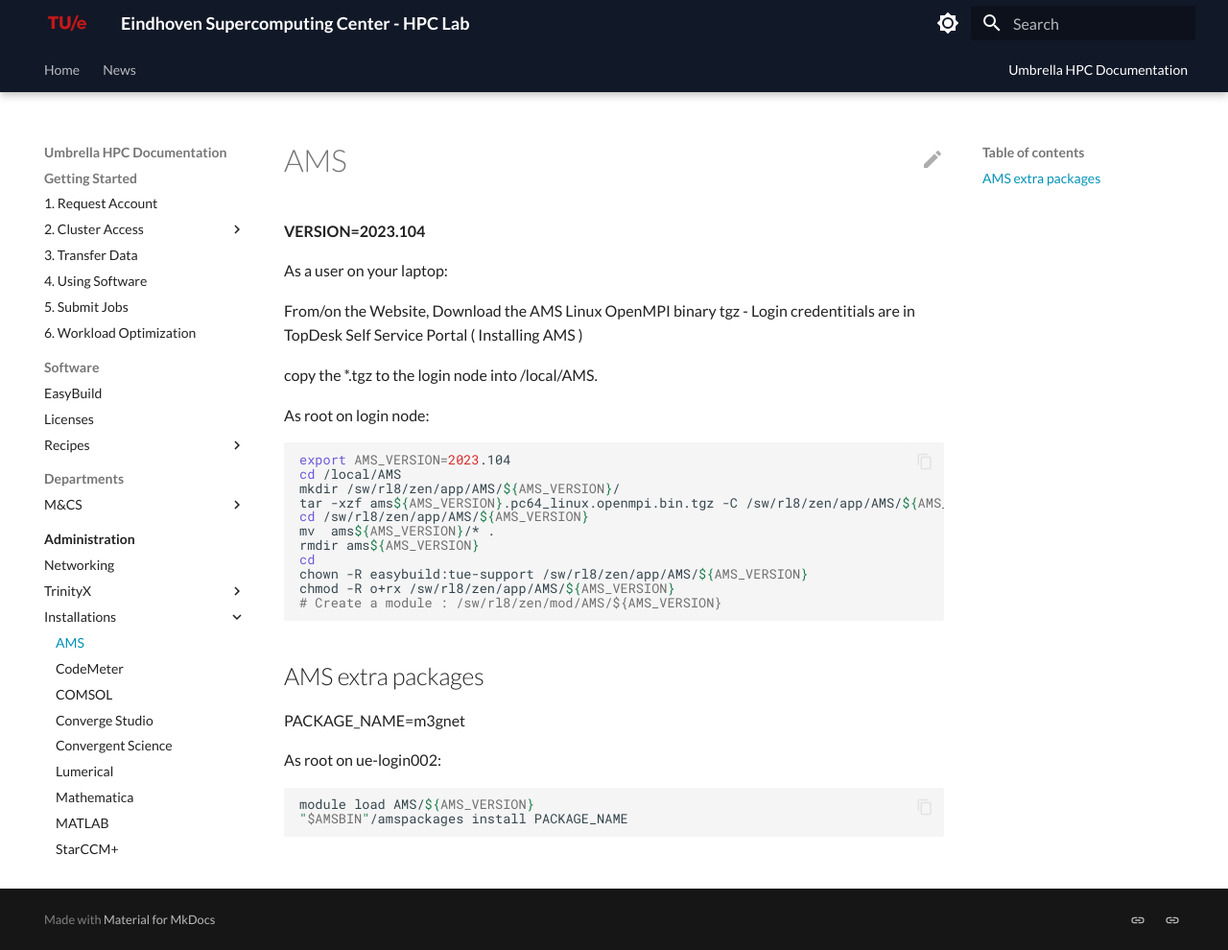
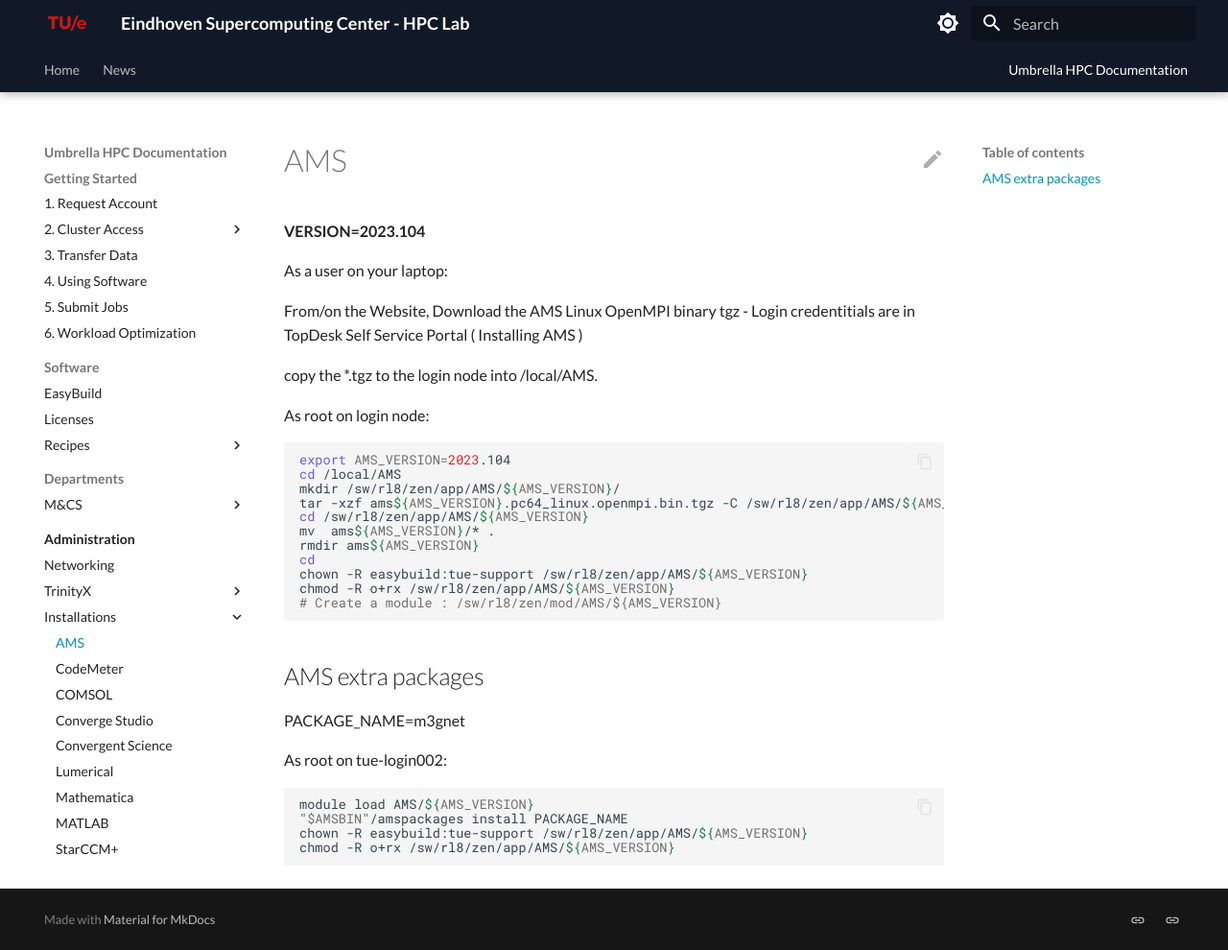
Before and after one commit to gferhpc/supercomputing.tue.nl, an MkDocs documentation site: the page built from pages/documentation/administration/installations/ams.md, in a window 1280 px wide and 990 px high. Shown: the whole window at 96% size. Built offline with MkDocs 1.6.1 and Material for MkDocs 9.7.7, drawn with Linux system fonts in a browser that asks for light colours.

Commit message:
Update ams.md

````diff
--- a/pages/documentation/administration/installations/ams.md
+++ b/pages/documentation/administration/installations/ams.md
@@ -28,9 +28,11 @@
 
 PACKAGE_NAME=m3gnet
 
-As root on ue-login002:
+As root on tue-login002:
 
 ```shell
 module load AMS/${AMS_VERSION}
 "$AMSBIN"/amspackages install PACKAGE_NAME
+chown -R easybuild:tue-support /sw/rl8/zen/app/AMS/${AMS_VERSION}
+chmod -R o+rx /sw/rl8/zen/app/AMS/${AMS_VERSION}
 ```
````
